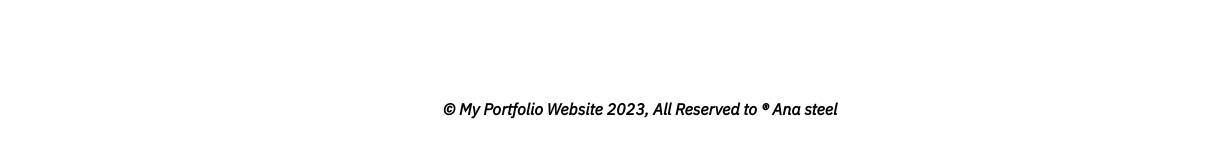
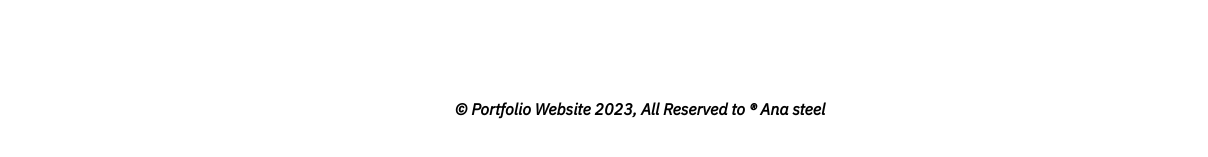
Before and after one commit to Amarnathoffl/portfolio, a plain HTML site: page index.html in a window 1280 px wide. Shown: the part 2567-2724 px from the top of the page, 0-1208 px from the left. Drawn offline with Linux system fonts and the light colour scheme; a web font is replaced by a local one.

Commit message:
portfolio v2

```diff
--- a/index.html
+++ b/index.html
@@ -137,7 +137,7 @@
     </section>
     <!-- footer -->
     <footer>
-        <p>&copy; My Portfolio Website 2023, All Reserved to &reg; Ana steel</p>
+        <p>&copy; Portfolio Website 2023, All Reserved to &reg; Ana steel</p>
         <div class="icon up-arrow">
             <a href=""><i class="fa-solid fa-angle-up brand"></i></a>
         </div>
```
